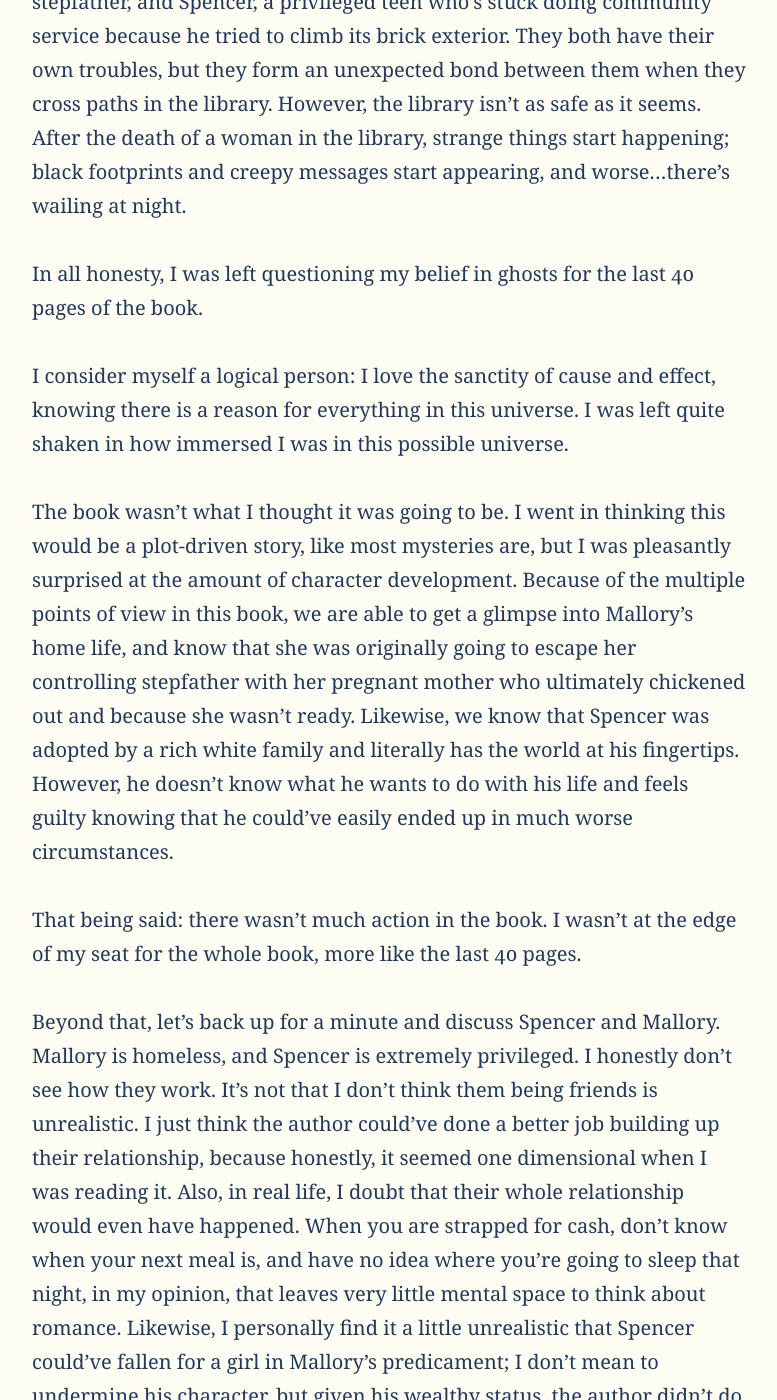
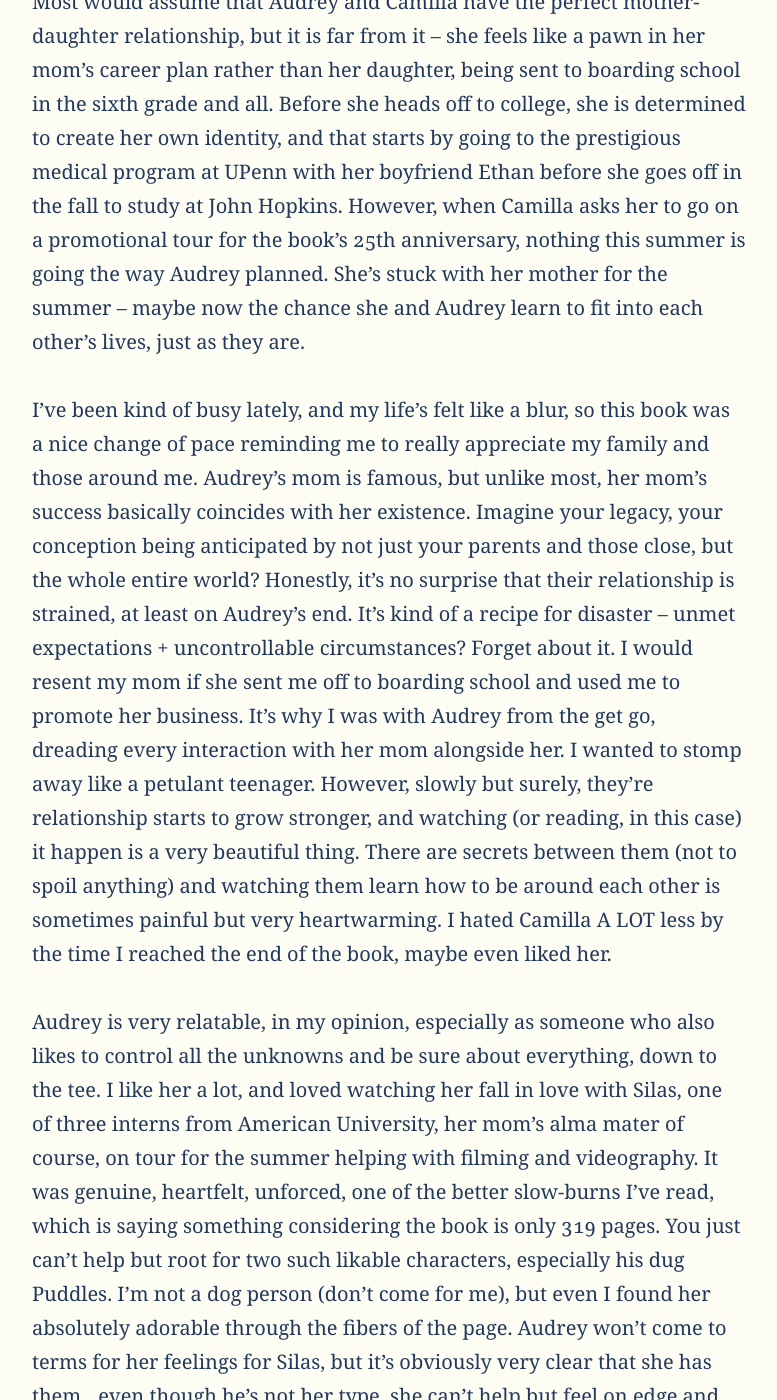
Before and after one commit to worldofrs/myblogs, a Jekyll site: the page built from _posts/2024-08-02-the-someday-daughter-review.md, in a window 1280 px wide and 1400 px high, scrolled down 403 px. Shown: the whole window, without its empty margins (251-1028 px from the left). Built offline with Jekyll 4.4.1, drawn with Linux system fonts in a browser that asks for light colours; some of the changed text lies outside the part shown.

Commit message:
resaving file

```diff
--- a/_posts/2024-08-02-the-someday-daughter-review.md
+++ b/_posts/2024-08-02-the-someday-daughter-review.md
@@ -1,29 +1,21 @@
 ---
-title: What You Hide by Natalie D. Richards
+title: The Someday Daughter by Ellen O'Clover
 categories:
 - General
-- Mystery
-- Review
+- Romance
+- Family Dynamics
+- Growth
 excerpt: |
-  Note: This book WILL change the way you view the library.
 feature_text: |
 feature_image:
 image:
 ---
 
 
-Note: This book WILL change the way you view the library.
+Audrey St. Vrain has grown up to be a person she never chose to be. Years before she was born, her mother, Camilla St. Vrain, published the revolutionary self-help book The Someday Daughter, encouraging women to be kind themselves as they would to their own hypothetical daughters. Most would assume that Audrey and Camilla have the perfect mother-daughter relationship, but it is far from it – she feels like a pawn in her mom’s career plan rather than her daughter, being sent to boarding school in the sixth grade and all. Before she heads off to college, she is determined to create her own identity, and that starts by going to the prestigious medical program at UPenn with her boyfriend Ethan before she goes off in the fall to study at John Hopkins. However, when Camilla asks her to go on a promotional tour for the book’s 25th anniversary, nothing this summer is going the way Audrey planned. She’s stuck with her mother for the summer – maybe now the chance she and Audrey learn to fit into each other’s lives, just as they are.
 
-What You Hide is a thriller mystery told from two points of view: Mallory, who is homeless after running away from home to escape her creepy stepfather, and Spencer, a privileged teen who’s stuck doing community service because he tried to climb its brick exterior. They both have their own troubles, but they form an unexpected bond between them when they cross paths in the library. However, the library isn’t as safe as it seems. After the death of a woman in the library, strange things start happening; black footprints and creepy messages start appearing, and worse…there’s wailing at night.
+I’ve been kind of busy lately, and my life’s felt like a blur, so this book was a nice change of pace reminding me to really appreciate my family and those around me. Audrey’s mom is famous, but unlike most, her mom’s success basically coincides with her existence. Imagine your legacy, your conception being anticipated by not just your parents and those close, but the whole entire world? Honestly, it’s no surprise that their relationship is strained, at least on Audrey’s end. It’s kind of a recipe for disaster – unmet expectations + uncontrollable circumstances? Forget about it. I would resent my mom if she sent me off to boarding school and used me to promote her business. It’s why I was with Audrey from the get go, dreading every interaction with her mom alongside her. I wanted to stomp away like a petulant teenager. However, slowly but surely, they’re relationship starts to grow stronger, and watching (or reading, in this case) it happen is a very beautiful thing. There are secrets between them (not to spoil anything) and watching them learn how to be around each other is sometimes painful but very heartwarming. I hated Camilla A LOT less by the time I reached the end of the book, maybe even liked her.
 
-In all honesty, I was left questioning my belief in ghosts for the last 40 pages of the book.
+Audrey is very relatable, in my opinion, especially as someone who also likes to control all the unknowns and be sure about everything, down to the tee. I like her a lot, and loved watching her fall in love with Silas, one of three interns from American University, her mom’s alma mater of course, on tour for the summer helping with filming and videography. It was genuine, heartfelt, unforced, one of the better slow-burns I’ve read, which is saying something considering the book is only 319 pages. You just can’t help but root for two such likable characters, especially his dug Puddles. I’m not a dog person (don’t come for me), but even I found her absolutely adorable through the fibers of the page. Audrey won’t come to terms for her feelings for Silas, but it’s obviously very clear that she has them…even though he’s not her type, she can’t help but feel on edge and in-her-feels when around him.
 
-I consider myself a logical person: I love the sanctity of cause and effect, knowing there is a reason for everything in this universe. I was left quite shaken in how immersed I was in this possible universe.
-
-The book wasn’t what I thought it was going to be. I went in thinking this would be a plot-driven story, like most mysteries are, but I was pleasantly surprised at the amount of character development. Because of the multiple points of view in this book, we are able to get a glimpse into Mallory’s home life, and know that she was originally going to escape her controlling stepfather with her pregnant mother who ultimately chickened out and because she wasn’t ready. Likewise, we know that Spencer was adopted by a rich white family and literally has the world at his fingertips. However, he doesn’t know what he wants to do with his life and feels guilty knowing that he could’ve easily ended up in much worse circumstances.
-
-That being said: there wasn’t much action in the book. I wasn’t at the edge of my seat for the whole book, more like the last 40 pages.
-
-Beyond that, let’s back up for a minute and discuss Spencer and Mallory. Mallory is homeless, and Spencer is extremely privileged. I honestly don’t see how they work. It’s not that I don’t think them being friends is unrealistic. I just think the author could’ve done a better job building up their relationship, because honestly, it seemed one dimensional when I was reading it. Also, in real life, I doubt that their whole relationship would even have happened. When you are strapped for cash, don’t know when your next meal is, and have no idea where you’re going to sleep that night, in my opinion, that leaves very little mental space to think about romance. Likewise, I personally find it a little unrealistic that Spencer could’ve fallen for a girl in Mallory’s predicament; I don’t mean to undermine his character, but given his wealthy status, the author didn’t do much to help make their attraction to each other believable. It was just sort of there, more out of convenience than actual appreciation for who the other is.
-
-Overall, the book for me was enjoyable. One could easily get entranced in this world that Natalie D. Richards created. It wasn’t great like her other book Five Total Strangers, but I liked the idea of the story. This book would be a great choice for teens during Halloween to get into the spooky spirit!
+Overall, I enjoyed this book. It was a much needed reminder that not everything is as serious as it seems and that you WILL be okay, even though sometimes, it doesn’t feel like it. And if there’s an absolutely, positively, adorable dog? Well then what are you waiting for?!
```
